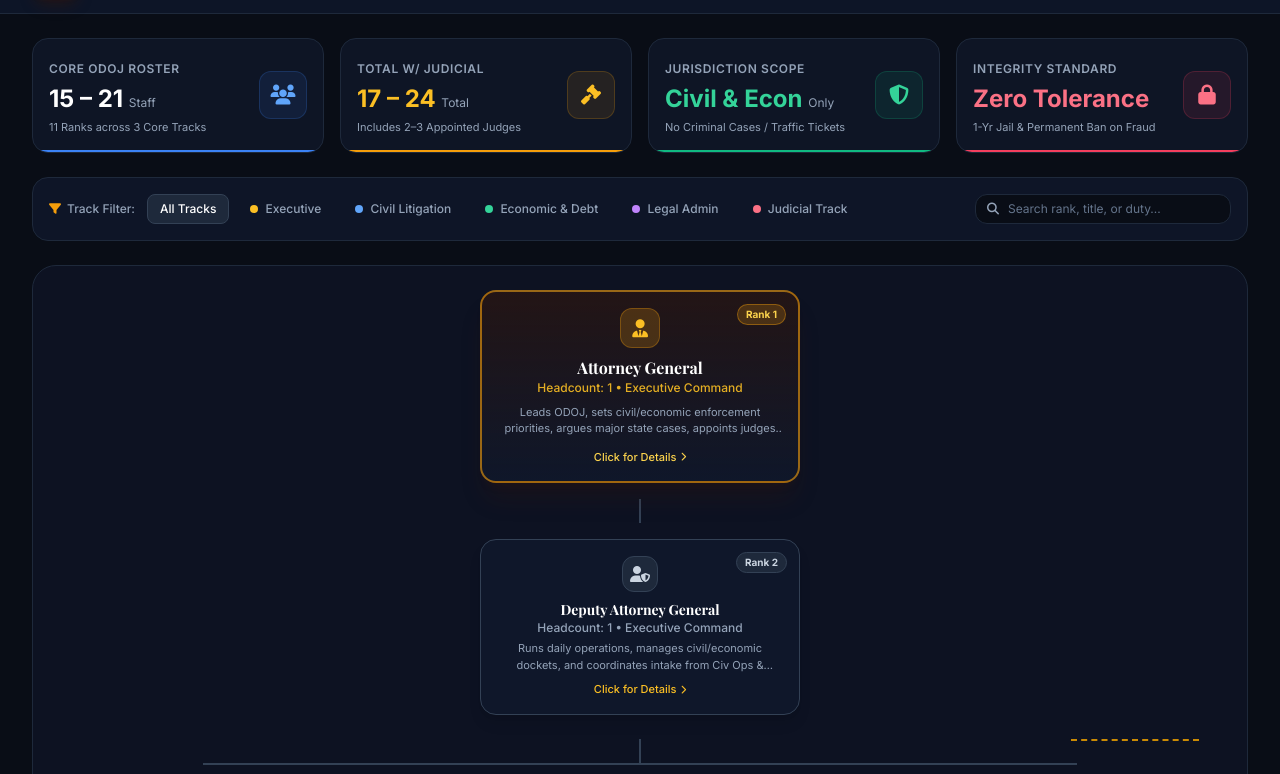
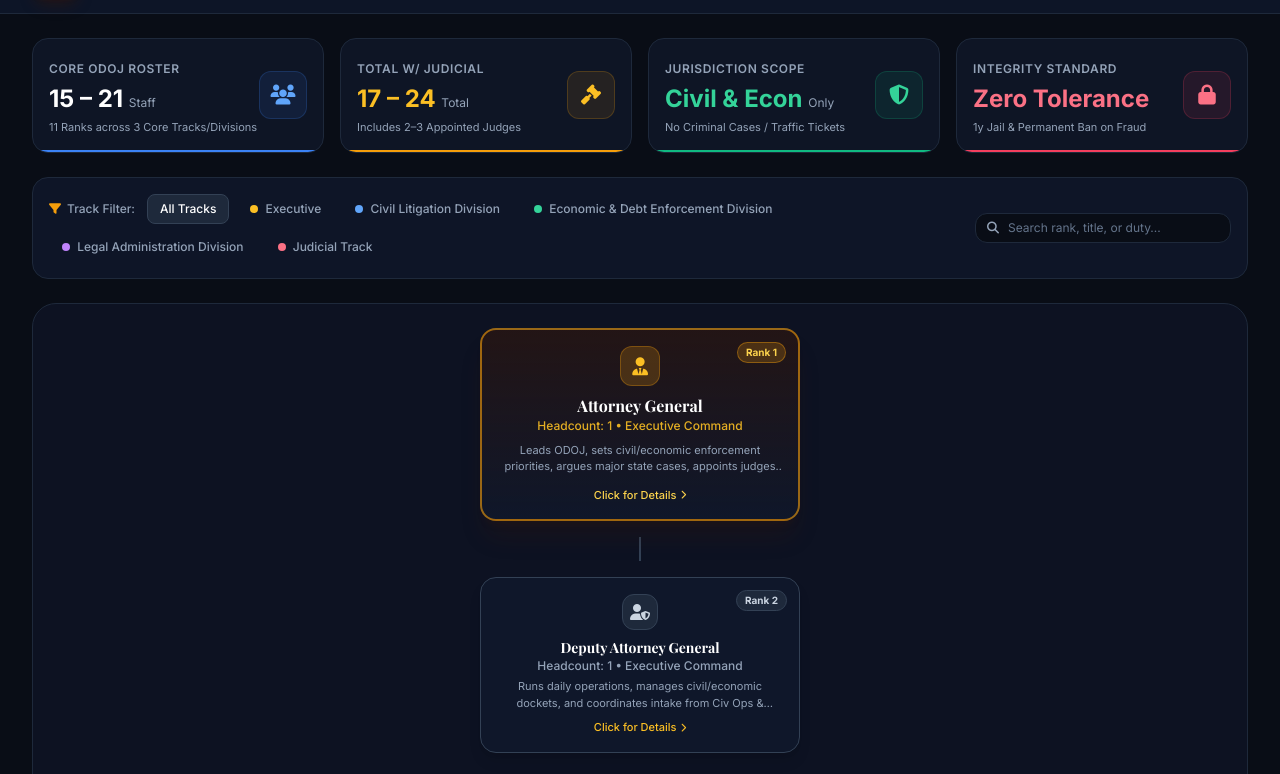
Before and after one commit to yurialmi/odoj, a plain HTML site: page index.html in a window 1280 px wide. Shown: the part 67-841 px from the top of the page. Drawn offline with nearby package versions, Linux system fonts and the light colour scheme.

Commit message:
Update index.html

```diff
--- a/index.html
+++ b/index.html
@@ -3,7 +3,7 @@
 <head>
     <meta charset="UTF-8">
     <meta name="viewport" content="width=device-width, initial-scale=1.0">
-    <title>Ohio Department of Justice — 11-Rank Organizational Charter</title>
+    <title>Ohio Department of Justice — Organizational Charter</title>
     <!-- Tailwind CSS -->
     <script src="https://cdn.tailwindcss.com"></script>
     <!-- FontAwesome Icons -->
@@ -87,7 +87,7 @@
                 <div>
                     <h1 class="text-xl sm:text-2xl font-serif font-bold tracking-tight text-white flex items-center gap-2">
                         State of Ohio Department of Justice
-                        <span class="text-xs font-sans px-2.5 py-0.5 rounded-full bg-amber-500/10 border border-amber-500/30 text-amber-400 font-medium">11-Rank Model</span>
+                        <!-- <span class="text-xs font-sans px-2.5 py-0.5 rounded-full bg-amber-500/10 border border-amber-500/30 text-amber-400 font-medium">11-Rank Model</span> -->
                     </h1>
                     <p class="text-xs text-slate-400">Civil & Economic Mandate • Dedicated Litigation Tracks • Anti-Corruption Oversight</p>
                 </div>
@@ -119,7 +119,7 @@
                 <div class="space-y-1">
                     <span class="text-xs font-semibold uppercase tracking-wider text-slate-400">Core ODOJ Roster</span>
                     <div class="text-2xl font-bold text-white">15 – 21 <span class="text-xs font-normal text-slate-400">Staff</span></div>
-                    <p class="text-[11px] text-slate-400">11 Ranks across 3 Core Tracks</p>
+                    <p class="text-[11px] text-slate-400">11 Ranks across 3 Core Tracks/Divisions</p>
                 </div>
                 <div class="w-12 h-12 rounded-xl bg-blue-500/10 border border-blue-500/20 text-blue-400 flex items-center justify-center text-xl">
                     <i class="fa-solid fa-users"></i>
@@ -158,7 +158,7 @@
                 <div class="space-y-1">
                     <span class="text-xs font-semibold uppercase tracking-wider text-slate-400">Integrity Standard</span>
                     <div class="text-2xl font-bold text-rose-400">Zero Tolerance</div>
-                    <p class="text-[11px] text-slate-400">1-Yr Jail & Permanent Ban on Fraud</p>
+                    <p class="text-[11px] text-slate-400">1y Jail & Permanent Ban on Fraud</p>
                 </div>
                 <div class="w-12 h-12 rounded-xl bg-rose-500/10 border border-rose-500/20 text-rose-400 flex items-center justify-center text-xl">
                     <i class="fa-solid fa-lock"></i>
@@ -181,13 +181,13 @@
                     <span class="w-2 h-2 rounded-full bg-amber-400 inline-block mr-1"></span> Executive
                 </button>
                 <button onclick="filterTrack('civil')" class="track-btn px-3 py-1.5 rounded-lg text-xs font-medium transition text-slate-400 hover:text-white hover:bg-slate-800/60 border border-transparent" data-track="civil">
-                    <span class="w-2 h-2 rounded-full bg-blue-400 inline-block mr-1"></span> Civil Litigation
+                    <span class="w-2 h-2 rounded-full bg-blue-400 inline-block mr-1"></span> Civil Litigation Division
                 </button>
                 <button onclick="filterTrack('economic')" class="track-btn px-3 py-1.5 rounded-lg text-xs font-medium transition text-slate-400 hover:text-white hover:bg-slate-800/60 border border-transparent" data-track="economic">
-                    <span class="w-2 h-2 rounded-full bg-emerald-400 inline-block mr-1"></span> Economic & Debt
+                    <span class="w-2 h-2 rounded-full bg-emerald-400 inline-block mr-1"></span> Economic & Debt Enforcement Division
                 </button>
                 <button onclick="filterTrack('admin')" class="track-btn px-3 py-1.5 rounded-lg text-xs font-medium transition text-slate-400 hover:text-white hover:bg-slate-800/60 border border-transparent" data-track="admin">
-                    <span class="w-2 h-2 rounded-full bg-purple-400 inline-block mr-1"></span> Legal Admin
+                    <span class="w-2 h-2 rounded-full bg-purple-400 inline-block mr-1"></span> Legal Administration Division
                 </button>
                 <button onclick="filterTrack('judicial')" class="track-btn px-3 py-1.5 rounded-lg text-xs font-medium transition text-slate-400 hover:text-white hover:bg-slate-800/60 border border-transparent" data-track="judicial">
                     <span class="w-2 h-2 rounded-full bg-rose-400 inline-block mr-1"></span> Judicial Track
@@ -254,17 +254,17 @@
                     <div class="tree-line-h w-3/4 mx-auto"></div>
 
                     <!-- Separate Dashed Branch Connector for Independent Judicial Track -->
-                    <div class="absolute right-6 top-6 w-32 dashed-line-h"></div>
+                    <!-- <div class="absolute right-6 top-6 w-32 dashed-line-h"></div> -->
                 </div>
 
                 <!-- 3 Dedicated Core Tracks + Independent Judicial Branch -->
                 <div class="grid grid-cols-4 gap-6 items-start relative">
 
-                    <!-- TRACK 1: CIVIL LITIGATION -->
+                    <!-- TRACK 1: CIVIL LITIGATION DIVISION -->
                     <div class="flex flex-col items-center space-y-4 bg-slate-950/40 border border-blue-900/30 p-4 rounded-2xl relative">
                         <div class="text-center mb-2">
                             <span class="text-xs font-bold uppercase tracking-wider text-blue-400 flex items-center justify-center gap-1.5">
-                                <i class="fa-solid fa-building-columns"></i> Civil Litigation Track
+                                <i class="fa-solid fa-building-columns"></i> Civil Litigation Division
                             </span>
                             <span class="text-[10px] text-slate-400 block mt-0.5">Recommended Staff: 4–6</span>
                         </div>
@@ -305,7 +305,7 @@
                     <div class="flex flex-col items-center space-y-4 bg-slate-950/40 border border-emerald-900/30 p-4 rounded-2xl relative">
                         <div class="text-center mb-2">
                             <span class="text-xs font-bold uppercase tracking-wider text-emerald-400 flex items-center justify-center gap-1.5">
-                                <i class="fa-solid fa-coins"></i> Economic & Debt Track
+                                <i class="fa-solid fa-coins"></i> Economic & Debt Enforcement Division
                             </span>
                             <span class="text-[10px] text-slate-400 block mt-0.5">Recommended Staff: 4–6</span>
                         </div>
@@ -346,7 +346,7 @@
                     <div class="flex flex-col items-center space-y-4 bg-slate-950/40 border border-purple-900/30 p-4 rounded-2xl relative">
                         <div class="text-center mb-2">
                             <span class="text-xs font-bold uppercase tracking-wider text-purple-400 flex items-center justify-center gap-1.5">
-                                <i class="fa-solid fa-folder-open"></i> Legal Admin Track
+                                <i class="fa-solid fa-folder-open"></i> Legal Administration Division
                             </span>
                             <span class="text-[10px] text-slate-400 block mt-0.5">Recommended Staff: 5–7</span>
                         </div>
@@ -428,7 +428,7 @@
                             <tr>
                                 <th class="py-3 px-4">Rank #</th>
                                 <th class="py-3 px-4">Title</th>
-                                <th class="py-3 px-4">Track / Division</th>
+                                <th class="py-3 px-4" style="width: 15rem;">Track / Division</th>
                                 <th class="py-3 px-4">Headcount</th>
                                 <th class="py-3 px-4">Key Responsibilities</th>
                                 <th class="py-3 px-4 text-right">Actions</th>
@@ -666,13 +666,13 @@
             dc_civ: {
                 rank: "Rank 3",
                 title: "Division Chief — Civil Litigation",
-                track: "Civil Litigation Track",
+                track: "Civil Litigation Division",
                 trackKey: "civil",
                 headcount: "1",
                 icon: "fa-building-columns",
                 badgeClass: "bg-blue-500/20 text-blue-300 border border-blue-500/40",
                 iconBg: "bg-blue-500/20 text-blue-400 border border-blue-500/30",
-                scope: "Directs the dedicated Civil Litigation team. Leads state defense when agencies (FCSO, OSHP, CFD, ODOT) are sued, handles government contract disputes, and represents state civil claims.",
+                scope: "Directs the dedicated Civil Litigation Division. Leads state defense when agencies (FCSO, OSHP, CFD, ODOT) are sued, handles government contract disputes, and represents state civil claims.",
                 reportsTo: "Deputy Attorney General",
                 subordinates: "Senior Civil Counsel, Civil Litigation Attorneys",
                 boundary: "Defends agencies in civil court; does not handle criminal citations or police disciplinary hearings."
@@ -680,7 +680,7 @@
             sr_civ: {
                 rank: "Rank 4",
                 title: "Senior Civil Counsel",
-                track: "Civil Litigation Track",
+                track: "Civil Litigation Division",
                 trackKey: "civil",
                 headcount: "1–2",
                 icon: "fa-gavel",
@@ -694,7 +694,7 @@
             civ_atty: {
                 rank: "Rank 5",
                 title: "Civil Litigation Attorney",
-                track: "Civil Litigation Track",
+                track: "Civil Litigation Division",
                 trackKey: "civil",
                 headcount: "2–3",
                 icon: "fa-scale-unbalanced",
@@ -708,13 +708,13 @@
             dc_econ: {
                 rank: "Rank 6",
                 title: "Division Chief — Economic & Debt Enforcement",
-                track: "Economic & Debt Track",
+                track: "Economic & Debt Enforcement Division",
                 trackKey: "economic",
                 headcount: "1",
                 icon: "fa-coins",
                 badgeClass: "bg-emerald-500/20 text-emerald-300 border border-emerald-500/40",
                 iconBg: "bg-emerald-500/20 text-emerald-400 border border-emerald-500/30",
-                scope: "Directs the dedicated Economic & Debt team. Manages civil lawsuits for unpaid debts, tax recovery, business fraud litigation, and Comptroller/Civ Ops referrals.",
+                scope: "Directs the dedicated Economic & Debt Enforcement Division. Manages civil lawsuits for unpaid debts, tax recovery, business fraud litigation, and Comptroller/Civ Ops referrals.",
                 reportsTo: "Deputy Attorney General",
                 subordinates: "Senior Economic Counsel, Economic Attorneys",
                 boundary: "Litigates financial cases referred by Comptroller/Civ Ops; does not audit treasury accounts directly."
@@ -722,21 +722,21 @@
             sr_econ: {
                 rank: "Rank 7",
                 title: "Senior Economic Counsel",
-                track: "Economic & Debt Track",
+                track: "Economic & Debt Enforcement Division",
                 trackKey: "economic",
                 headcount: "1–2",
                 icon: "fa-file-invoice-dollar",
                 badgeClass: "bg-emerald-500/20 text-emerald-300 border border-emerald-500/40",
                 iconBg: "bg-emerald-500/20 text-emerald-400 border border-emerald-500/30",
                 scope: "Handles high-value commercial fraud lawsuits, major tax recovery proceedings, and complex business contract disputes.",
-                reportsTo: "Division Chief — Economic & Debt",
+                reportsTo: "Division Chief — Economic & Debt Enforcement",
                 subordinates: "Economic & Debt Attorneys",
                 boundary: "Focuses on trial representation for economic recovery."
             },
             econ_atty: {
                 rank: "Rank 8",
                 title: "Economic & Debt Attorney",
-                track: "Economic & Debt Track",
+                track: "Economic & Debt Enforcement Division",
                 trackKey: "economic",
                 headcount: "2–3",
                 icon: "fa-hand-holding-dollar",
@@ -750,7 +750,7 @@
             lead_clerk: {
                 rank: "Rank 9",
                 title: "Lead Legal Clerk",
-                track: "Legal Administration Track",
+                track: "Legal Administration Division",
                 trackKey: "admin",
                 headcount: "1",
                 icon: "fa-folder-tree",
@@ -764,7 +764,7 @@
             clerk: {
                 rank: "Rank 10",
                 title: "Legal Clerk",
-                track: "Legal Administration Track",
+                track: "Legal Administration Division",
                 trackKey: "admin",
                 headcount: "2–3",
                 icon: "fa-receipt",
@@ -778,7 +778,7 @@
             asst: {
                 rank: "Rank 11",
                 title: "Legal Assistant",
-                track: "Legal Administration Track",
+                track: "Legal Administration Division",
                 trackKey: "admin",
                 headcount: "2–3",
                 icon: "fa-clipboard-list",
```
